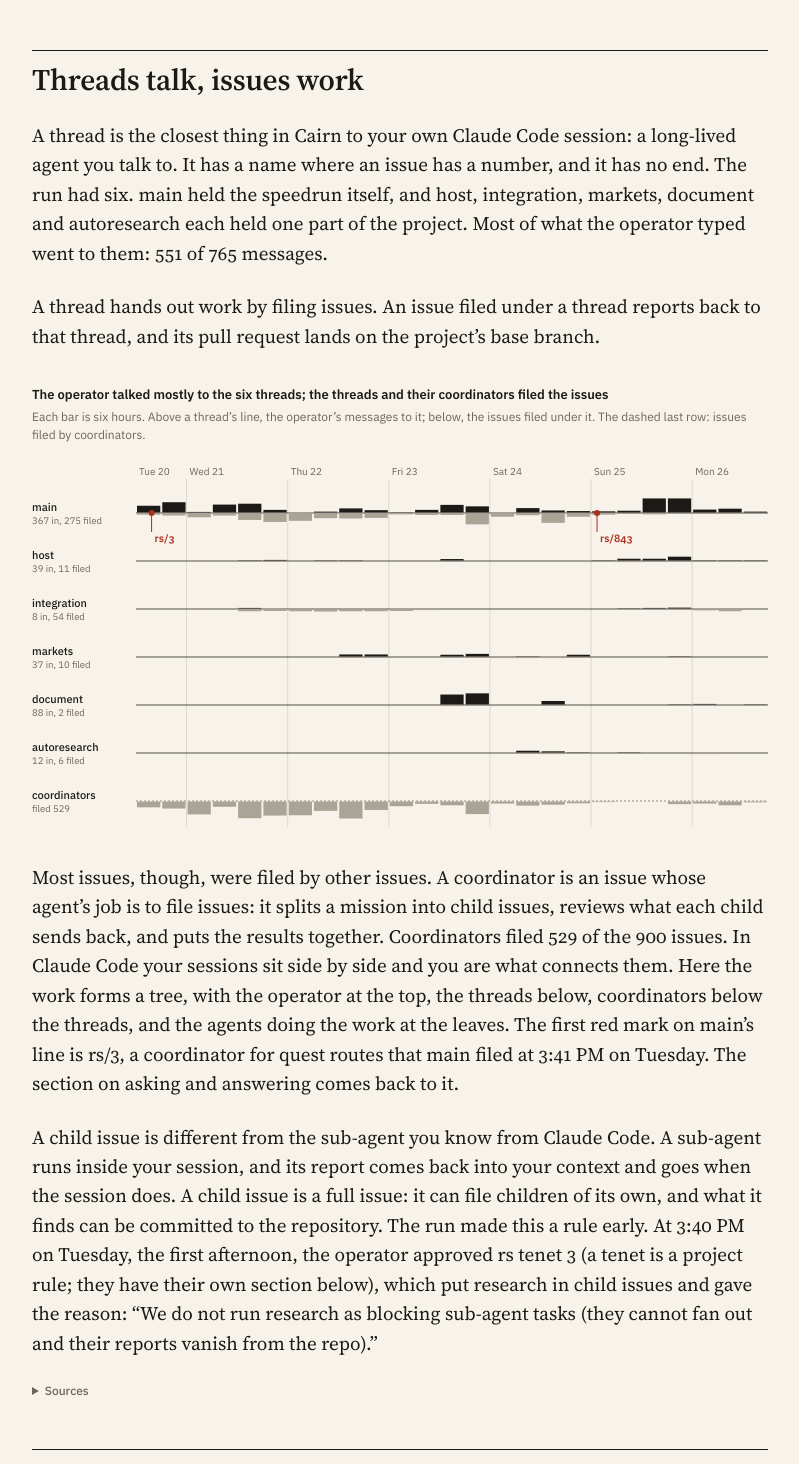
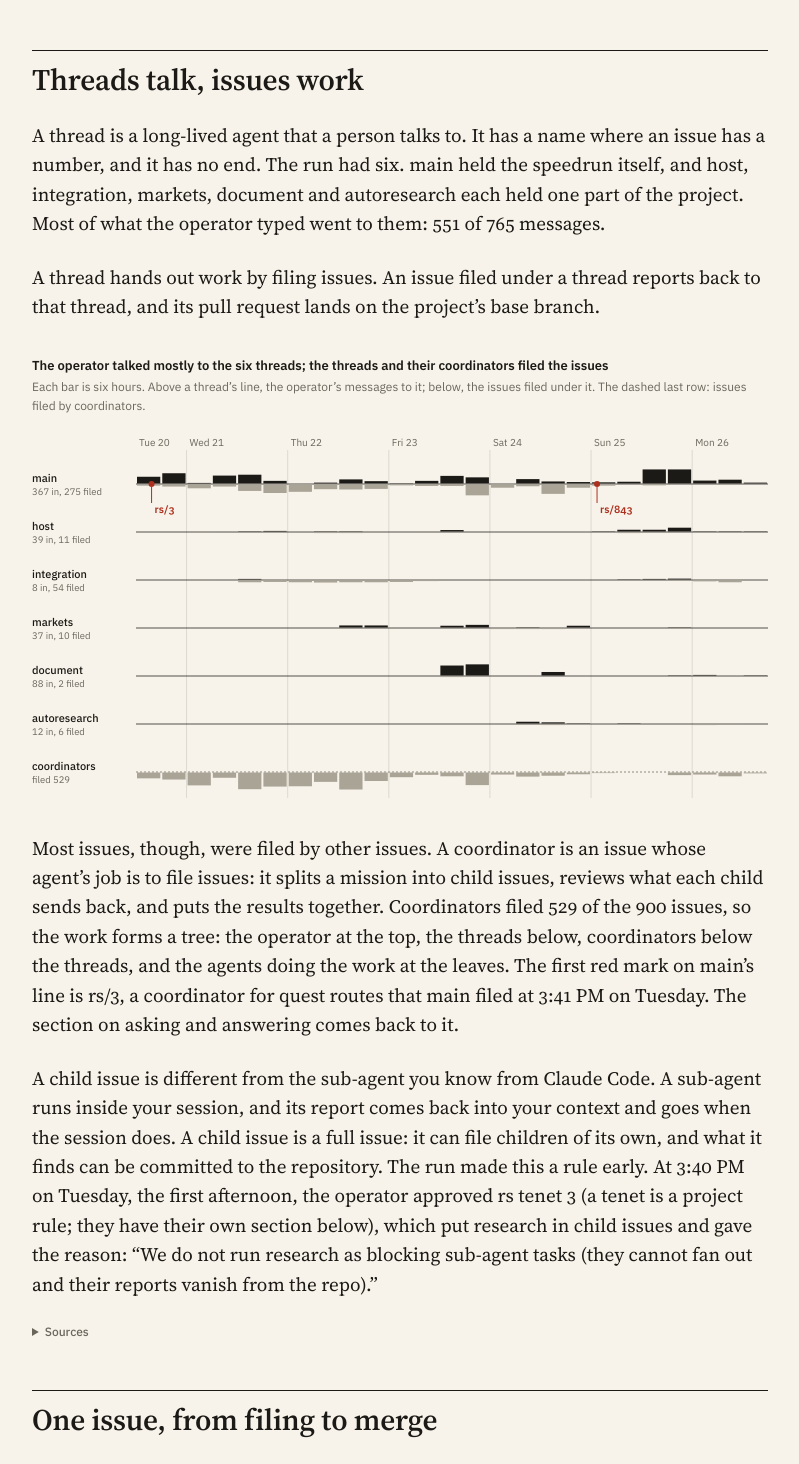
Before and after one commit to bleugreen/rune.fast, a React (Vite) app: page /harness in a window 1280 px wide. Shown: the part 1723-3187 px from the top of the page, without its empty margins (240-1039 px from the left). Built offline with nearby package versions, Linux system fonts and the light colour scheme.

Commit message:
[Build] Harness page: the prose, rewritten (draft)

```diff
--- a/src/pages/HarnessPage.tsx
+++ b/src/pages/HarnessPage.tsx
@@ -146,8 +146,8 @@
       <section className={styles.section}>
         <h2 className={styles.sectionTitle}>Threads talk, issues work</h2>
         <p className={styles.prose}>
-          A thread is the closest thing in Cairn to your own Claude Code session: a long-lived agent you talk to. It has
-          a name where an issue has a number, and it has no end. The run had {countWord(t.threads)}. main held the
+          A thread is a long-lived agent that a person talks to. It has a name where an issue has a number, and it has
+          no end. The run had {countWord(t.threads)}. main held the
           speedrun itself, and {listWords(m.otherThreads)} each held one part of the project. Most of what the operator
           typed went to them: {fmtInt(o.toThreads)} of {fmtInt(o.messages)} messages.
         </p>
@@ -164,9 +164,9 @@
         <p className={styles.prose}>
           Most issues, though, were filed by other issues. A coordinator is an issue whose agent’s job is to file
           issues: it splits a mission into child issues, reviews what each child sends back, and puts the results
-          together. Coordinators filed {fmtInt(t.coordinatorFiled)} of the {fmtInt(t.issues)} issues. In Claude Code
-          your sessions sit side by side and you are what connects them. Here the work forms a tree, with the operator
-          at the top, the threads below, coordinators below the threads, and the agents doing the work at the leaves.
+          together. Coordinators filed {fmtInt(t.coordinatorFiled)} of the {fmtInt(t.issues)} issues, so the work
+          forms a tree: the operator at the top, the threads below, coordinators below the threads, and the agents
+          doing the work at the leaves.
           The first red mark on main’s line is rs/{r.coordinator}, a coordinator for quest routes that main filed at{' '}
           {at(m.lifelines.marks.rs3)}. The section on asking and answering comes back to it.
         </p>
@@ -191,9 +191,8 @@
         </p>
         <p className={styles.prose}>
           Work on an issue starts with an execution, and an execution runs a recipe: a small, fixed graph of nodes,
-          each one an agent or an artifact. rs/{a.issue}’s execution started at {at(i.start)} and ran the {i.recipe
-            .length && m.build.id}{' '}
-          recipe, which has three nodes: a trigger, a builder agent and a pull request.
+          each one an agent or an artifact. rs/{a.issue}’s execution started at {at(i.start)} and ran the {a.recipe} recipe,
+          which has {countWord(i.recipe.length)} nodes: a trigger, a builder agent and a pull request.
         </p>
         <p className={styles.prose}>
           The builder worked in turns. A turn is one stretch of an agent working, and it ends when the agent has
@@ -202,8 +201,7 @@
           idle, and {countWord(i.testWakes)} of its later turns began when a test run finished.{' '}
           {capitalize(countWord(i.messageWakes))} began with a message from rs/{i.reviewerIssue}, the coordinator
           reviewing its work, and {countWord(i.bothWakes)} with a finished command and {countWord(i.bothMessages)}{' '}
-          messages from rs/{i.reviewerIssue} at once. In Claude Code, a long test run means a session held open, or you
-          coming back later to look.
+          messages from rs/{i.reviewerIssue} at once. Nobody had to check on it.
         </p>
         <Figure
           title={titles.issue}
@@ -233,8 +231,8 @@
         <p className={styles.prose}>
           An issue can have more than one execution. Starting a new one supersedes the one before, and nothing is
           deleted: rs/{m.rs302.issue} has {countWord(m.rs302.executions)} executions on record, and the first{' '}
-          {countWord(m.rs302.superseded)} are marked superseded. In Claude Code a second attempt is a new session, and
-          remembering how it relates to the first is up to you.
+          {countWord(m.rs302.superseded)} are marked superseded. A retry and the attempts it replaced stay side by side
+          on the issue.
         </p>
         <Sources lines={[...s.issue843!, ...s.recipes!]} />
       </section>
@@ -242,8 +240,7 @@
       <section className={styles.section}>
         <h2 className={styles.sectionTitle}>Three verbs</h2>
         <p className={styles.prose}>
-          In Claude Code an agent has a tool for each kind of job: Read, Edit, Bash, Grep, Task and more. A Cairn agent
-          has three verbs. read fetches and searches anything with an address. write changes things: it edits files,
+          Agents act on all of these objects with three verbs. read fetches and searches anything with an address. write changes things: it edits files,
           and it also files issues, sends messages, writes artifacts and subscribes to wakes. run executes commands.
           Each call carries a batch of items, and each item names its target by address, so one call can reach a file,
           a terminal and the issue tracker together.
@@ -294,8 +291,8 @@
       <section className={styles.section}>
         <h2 className={styles.sectionTitle}>Asking, answering, reporting up</h2>
         <p className={styles.prose}>
-          In Claude Code, getting the right attention to the right place is your job too. An agent that needs a
-          decision stops, and waits until you look. In Cairn the need is itself an object. A question is an object the
+          Agents need decisions from the person, and the person needs to hear what the agents did. Cairn routes both
+          through objects. A question is an object the
           harness puts in front of the operator. A decision travels down as a message, and a report travels up as a
           message to whoever filed the work. A message wakes the agent it is addressed to.
         </p>
@@ -423,8 +420,7 @@
         </Figure>
         <p className={styles.prose}>
           Many of the operator’s inputs were tiny: {fmtInt(o.carets)} messages were a single “^”, which tells an agent
-          to go on. Run from a terminal, each of the agents’ messages would have been something the person carried by
-          hand from one session to another.
+          to go on.
         </p>
         <Sources lines={s.operator!} />
       </section>
```
